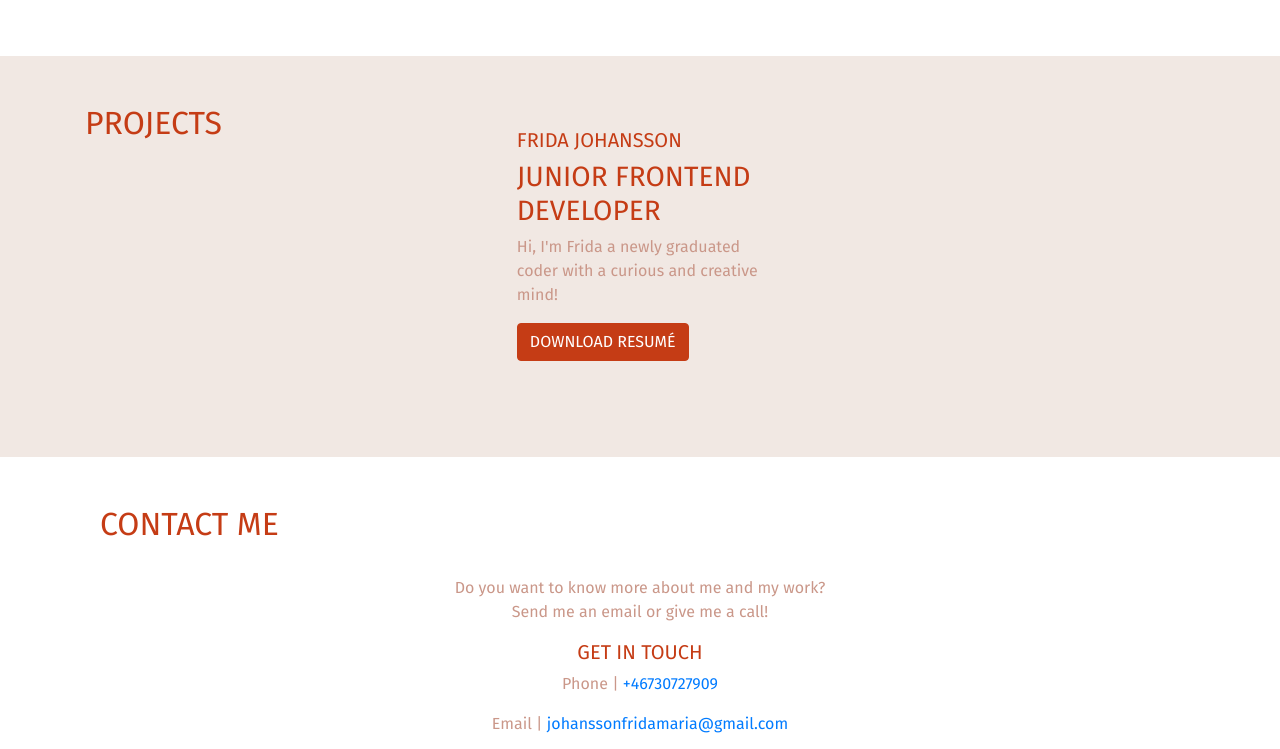
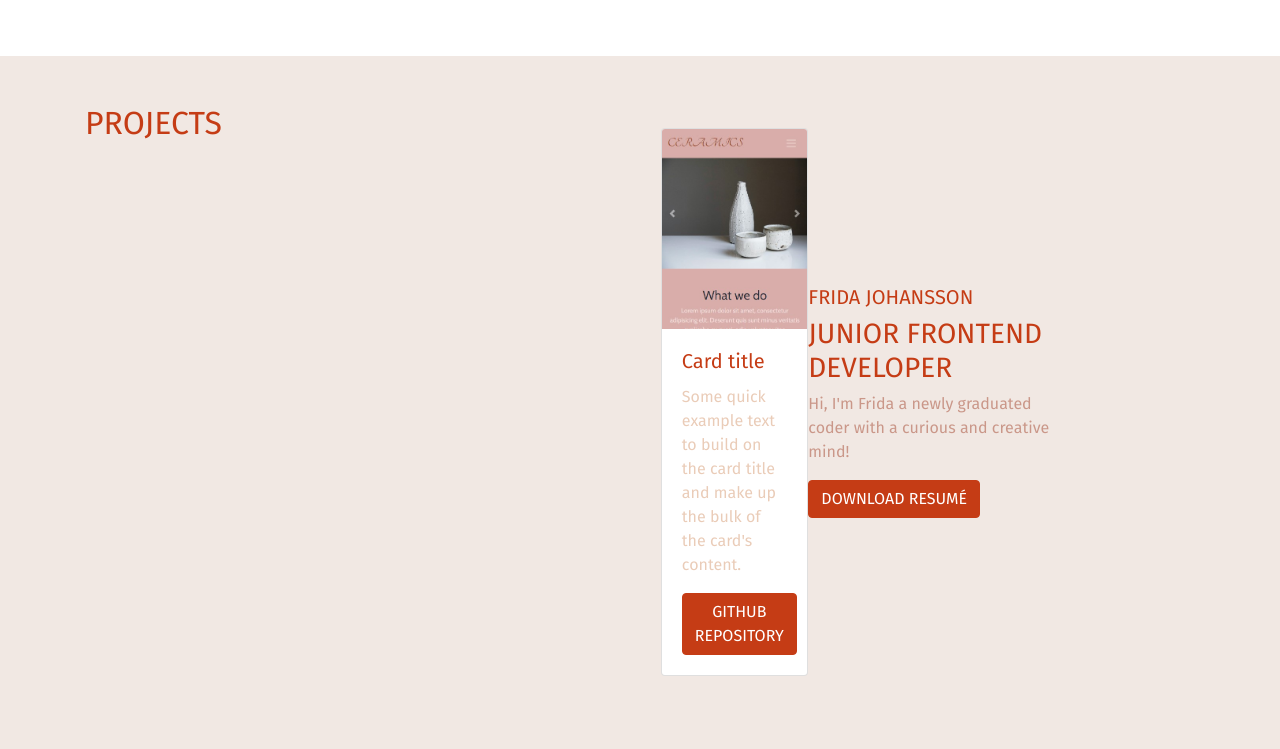
Before and after one commit to johanssonfridamaria/portfolio, a plain HTML site: page index.html in a window 1280 px wide. Shown: the part 1310-2059 px from the top of the page. Drawn offline with nearby package versions, Linux system fonts and the light colour scheme.

Commit message:
added project img

```diff
--- a/index.html
+++ b/index.html
@@ -141,6 +141,16 @@
                     </div>
                 </div>
                 <div class="pt-4 mb-5 col-md-6 d-flex align-items-center">
+                    <div class="card" style="width: 18rem;">
+                        <a href="https://epic-jones-2a56d9.netlify.app/"><img src="/images/Project-bootstrap-page.jpg" class="card-img-top" alt="Project-bootstrap-page"></a>
+                        <div class="card-body">
+                          <h5 class="card-title">Card title</h5>
+                          <p class="card-text">Some quick example text to build on the card title and make up the bulk of the card's content.</p>
+                          <a href="https://github.com/johanssonfridamaria/Project-bootstrap-page.git" class="btn btn-red">GITHUB REPOSITORY</a>
+                        </div>
+                      </div>
+
+
                     <div class="text-box">
                         <h5 class="">FRIDA JOHANSSON</h5>
                         <h3 class="text-bold">JUNIOR FRONTEND DEVELOPER</h3>
```
Also changed, not shown: images/Project-bootstrap-page.jpg (added).
